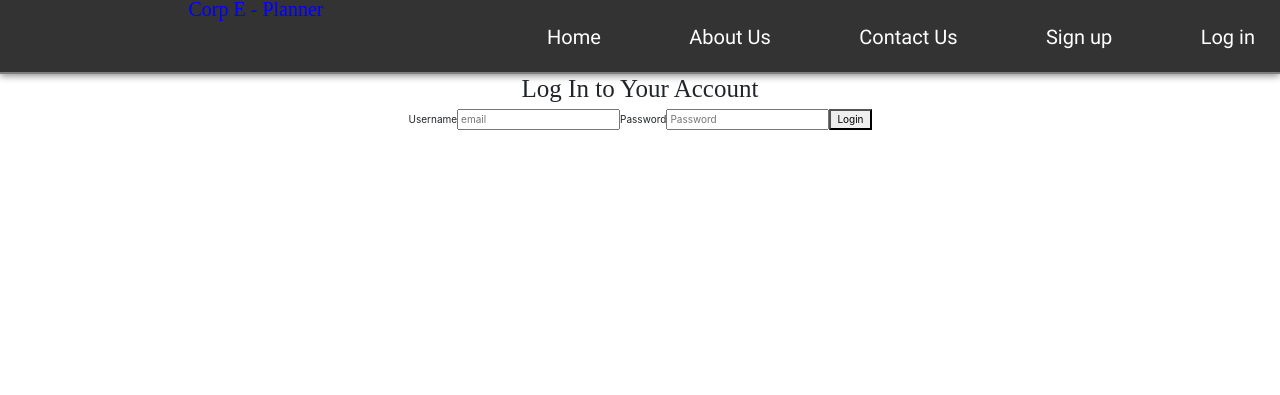
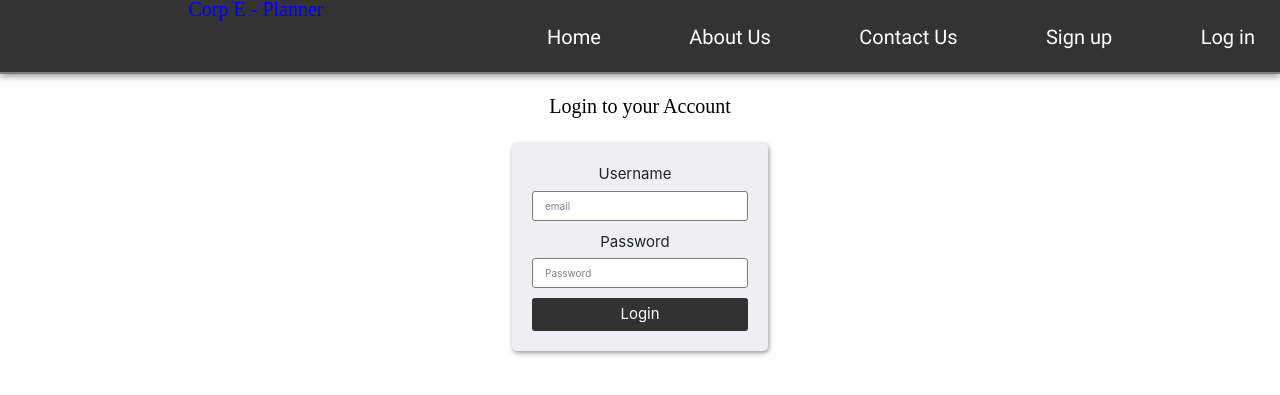
Before and after one commit to PT-Build-Week-Corporate-Event-Planner/front-end, a React (Create React App) app in the folder front-end/: page /login in a window 1280 px wide. Shown: the part 343-738 px from the top of the page. Built offline with nearby package versions, Linux system fonts and the light colour scheme; a web font is replaced by a local one.

Commit message:
Styled Login and Signup components

```diff
--- a/front-end/src/components/Login.js
+++ b/front-end/src/components/Login.js
@@ -1,5 +1,71 @@
 import React, { useState } from 'react';
 import { axiosWithAuth } from '../utils/axiosWithAuth';
+import styled from 'styled-components';
+
+const FormHeader = styled.h1`
+color: black;
+text-align: center;
+font-size: 2rem;
+padding: 2rem;
+`;
+
+const StylForm = styled.form`
+    display: flex;
+    flex-direction: column;
+    width: 20%;
+    margin: 0 auto;
+    background: #efeff3;
+    padding: 2rem 2rem;
+    border-radius: 5px;
+    box-shadow: #999 1px 2px 5px;
+
+    label {
+		font-size 1.5rem;
+		margin-right: 10px;
+	}
+
+    input,textarea,select {
+        font-size: 1rem;
+        margin-bottom: 1rem;
+        border: 1px solid gray;
+        border-radius: 3px;
+        height: 30px;
+        padding-left: 12px;
+        outline: none;
+        &::placeholder {
+            color: gray;
+    }
+  }
+  textarea {
+    width: 500px;
+    height: 150px;
+  }
+  button {
+    padding: 0.5rem 0.5rem;
+    background: #323232;
+    color: #fff;
+    font-size: 1.5rem;
+    cursor: pointer;
+    outline: none;
+    border: none;
+    border-radius: 3px;
+    &:hover {
+      color: #323232;
+      background: #fff;
+    }
+  }
+
+  .field {
+    display: flex;
+    label {
+      margin-right: 1rem;
+      width: 20%;
+    }
+    input {
+      width: 500px;
+    }
+  }
+`;
 
 const Login = props => {
 	const [credentials, setCredentials] = useState({
@@ -31,7 +97,8 @@ const Login = props => {
 		<>
 			<div>
 				<form onSubmit={handleSubmit}>
-                    <h1 className='login-title'>Log In to Your Account</h1>
+                    <FormHeader>Login to your Account</FormHeader>
+                    <StylForm>
 						<label>Username</label>
 						<input
 							type='text'
@@ -51,6 +118,7 @@ const Login = props => {
 							required
 						/>
 					<button>Login</button>
+                    </StylForm>
 				</form>
 			</div>
 		</>
--- a/front-end/src/components/Onboard.js
+++ b/front-end/src/components/Onboard.js
@@ -2,6 +2,62 @@ import React from "react";
 import { Formik, Form, Field, ErrorMessage } from "formik";
 import axios from "axios";
 import * as Yup from "yup";
+import styled from 'styled-components';
+
+const SignUpHeader = styled.h1`
+color: black;
+text-align: center;
+font-size: 2.5rem;
+padding: 2rem;
+`;
+
+const StylForm = styled.form`
+    display: flex;
+    flex-direction: column;
+    width: 25%;
+    margin: 0 auto;
+    background: #efeff3;
+    padding: 2rem 2rem;
+    border-radius: 5px;
+    box-shadow: #999 1px 2px 5px;
+
+	label {
+		font-size 1.5rem;
+		margin-right: 10px;
+	}
+
+    input,textarea,select {
+        font-size: 1rem;
+        margin-bottom: 1rem;
+        border: 1px solid gray;
+        border-radius: 3px;
+        height: 30px;
+        padding-left: 12px;
+        outline: none;
+        &::placeholder {
+            color: gray;
+	}
+
+  }
+  textarea {
+    width: 500px;
+    height: 150px;
+  }
+  button {
+    padding: 0.5rem 0.5rem;
+    background: #323232;
+    color: #fff;
+    font-size: 1rem;
+    cursor: pointer;
+    outline: none;
+    border: none;
+    border-radius: 3px;
+    &:hover {
+      color: #323232;
+      background: #fff;
+    }
+  }
+`;
 
 const SignupSchema = Yup.object().shape({
 	firstName: Yup.string().required("A first name is required"),
@@ -37,7 +93,7 @@ const SignupForm = props => {
 
 	return (
 		<div>
-			<h2>Become an Event Coordinator today!</h2>
+			<SignUpHeader>Become an Event Coordinator today!</SignUpHeader>
 			<Formik
 				initialValues={{
 					firstName: "",
@@ -50,35 +106,41 @@ const SignupForm = props => {
 				validationSchema={SignupSchema}
 				onSubmit={registerUser}>
 				{({ isSubmitting }) => (
-					<Form>
+					<StylForm>
 						<div>
+							<label>First Name</label>
 							<Field name="firstName" placeholder="First Name" />
 							<ErrorMessage name="firstName" component="span" />
 						</div>
 						<div>
+							<label>Last Name</label>
 							<Field name="lastName" placeholder="Last Name" />
 							<ErrorMessage name="lastName" component="span" />
 						</div>
 						<div>
+							<label>Email</label>
 							<Field name="email" placeholder="Email" />
 							<ErrorMessage name="email" component="span" />
 						</div>
 						<div>
+							<label>Password</label>
 							<Field name="password" placeholder="Password" type="password" />
 							<ErrorMessage name="password" component="span" />
 						</div>
 						<div>
+							<label>Company Name</label>
 							<Field name="companyName" placeholder="Company Name" />
 							<ErrorMessage name="companyName" component="span" />
 						</div>
 						<div>
+							<label>Role</label>
 							<Field name="role" placeholder="Role" />
 							<ErrorMessage name="role" component="span" />
 						</div>
 						<button type="submit" disabled={isSubmitting}>
 							Submit
 						</button>
-					</Form>
+					</StylForm>
 				)}
 			</Formik>
 		</div>
```
Also changed, not shown: 1 other file (tests, documents, lock files or other folders).
